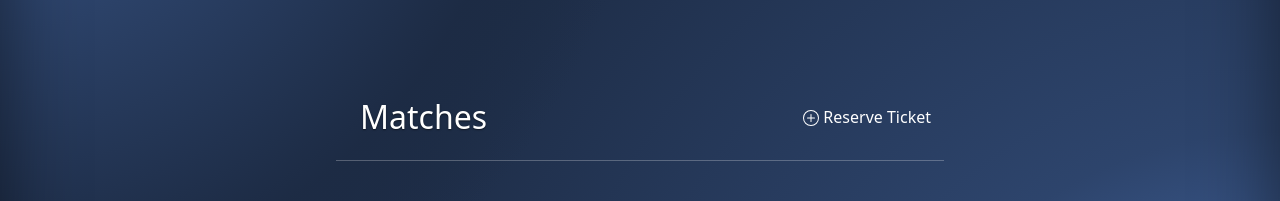
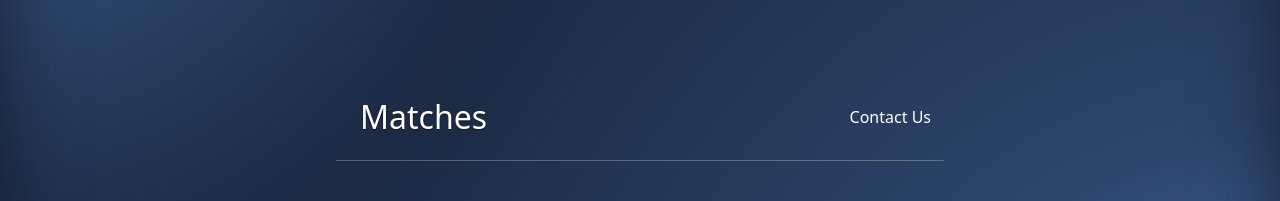
Before and after one commit to ZiadMansourM/world-cup, a Django app: page /matches/ in a window 1280 px wide. Shown: the part 231-432 px from the top of the page. Run offline with Django 4.2, Linux system fonts and the light colour scheme; data that the repository does not hold is empty; some libraries are stand-ins or nearby versions.

Commit message:
➕ ADD: contact us button

```diff
--- a/qatar/main/templates/main/match-list.html
+++ b/qatar/main/templates/main/match-list.html
@@ -9,11 +9,11 @@
             </div>
             <div class="col text-end">
                 <button class="btn text-white" data-bs-toggle="modal" data-bs-target="#createCategory">
-                    <svg xmlns="http://www.w3.org/2000/svg" width="16" height="16" fill="currentColor" class="bi bi-plus-circle" viewBox="0 0 16 16">
+                    <!-- <svg xmlns="http://www.w3.org/2000/svg" width="16" height="16" fill="currentColor" class="bi bi-plus-circle" viewBox="0 0 16 16">
                         <path d="M8 15A7 7 0 1 1 8 1a7 7 0 0 1 0 14zm0 1A8 8 0 1 0 8 0a8 8 0 0 0 0 16z" />
                         <path d="M8 4a.5.5 0 0 1 .5.5v3h3a.5.5 0 0 1 0 1h-3v3a.5.5 0 0 1-1 0v-3h-3a.5.5 0 0 1 0-1h3v-3A.5.5 0 0 1 8 4z" />
-                    </svg>
-                    Reserve Ticket
+                    </svg> -->
+                    Contact Us
                 </button>
             </div>
         </div>
```
